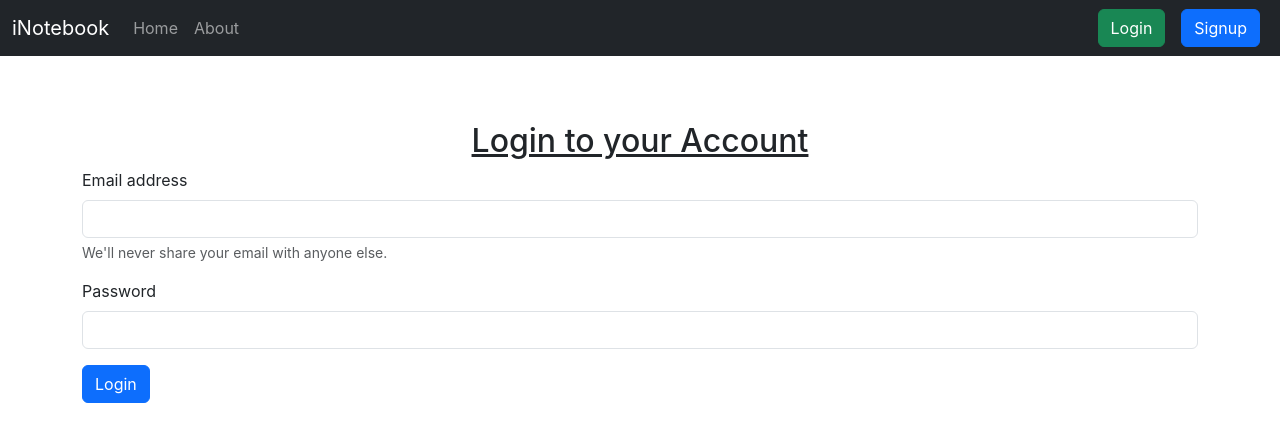
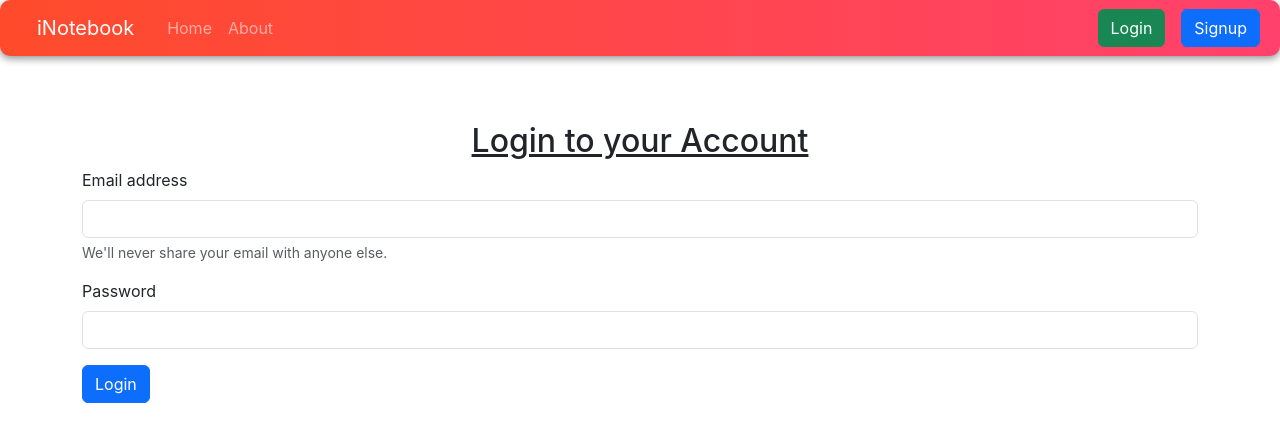
Before and after one commit to PankajBaliyan/iNotebook---Frontend, a React (Create React App) app: page /login in a window 1280 px wide. Shown: the top 442 px of the page. Built offline with nearby package versions, Linux system fonts and the light colour scheme; no server answers.

Commit message:
- update code

```diff
--- a/package.json
+++ b/package.json
@@ -6,12 +6,16 @@
         "@testing-library/jest-dom": "^5.16.5",
         "@testing-library/react": "^13.4.0",
         "@testing-library/user-event": "^13.5.0",
+        "bootstrap": "^5.3.3",
         "concurrently": "^8.2.0",
         "dotenv": "^16.3.1",
         "react": "^18.2.0",
+        "react-bootstrap": "^2.10.2",
         "react-dom": "^18.2.0",
+        "react-icons": "^5.2.1",
         "react-router-dom": "^6.14.1",
         "react-scripts": "5.0.1",
+        "react-toastify": "^10.0.5",
         "web-vitals": "^2.1.4"
     },
     "scripts": {
--- a/src/App.css
+++ b/src/App.css
@@ -28,7 +28,29 @@
     from {
         transform: rotate(0deg);
     }
+
     to {
         transform: rotate(360deg);
     }
 }
+
+.navbar {
+    background: linear-gradient(to right, #ff4b2b, #ff416c);
+    border-radius: 10px;
+    box-shadow: 0 3px 7px rgba(0, 0, 0, 0.25), 0 2px 10px rgba(0, 0, 0, 0.22);
+}
+
+a.navbar-brand {
+    margin: 0 25px;
+}
+
+a.nav-link {
+    margin: 0px;
+}
+
+
+.navbar-expand-lg .navbar-collapse {
+    display: flex !important;
+    flex-basis: auto;
+    justify-content: end;
+}
```
Also changed, not shown: 1 other file (tests, documents, lock files or other folders).
